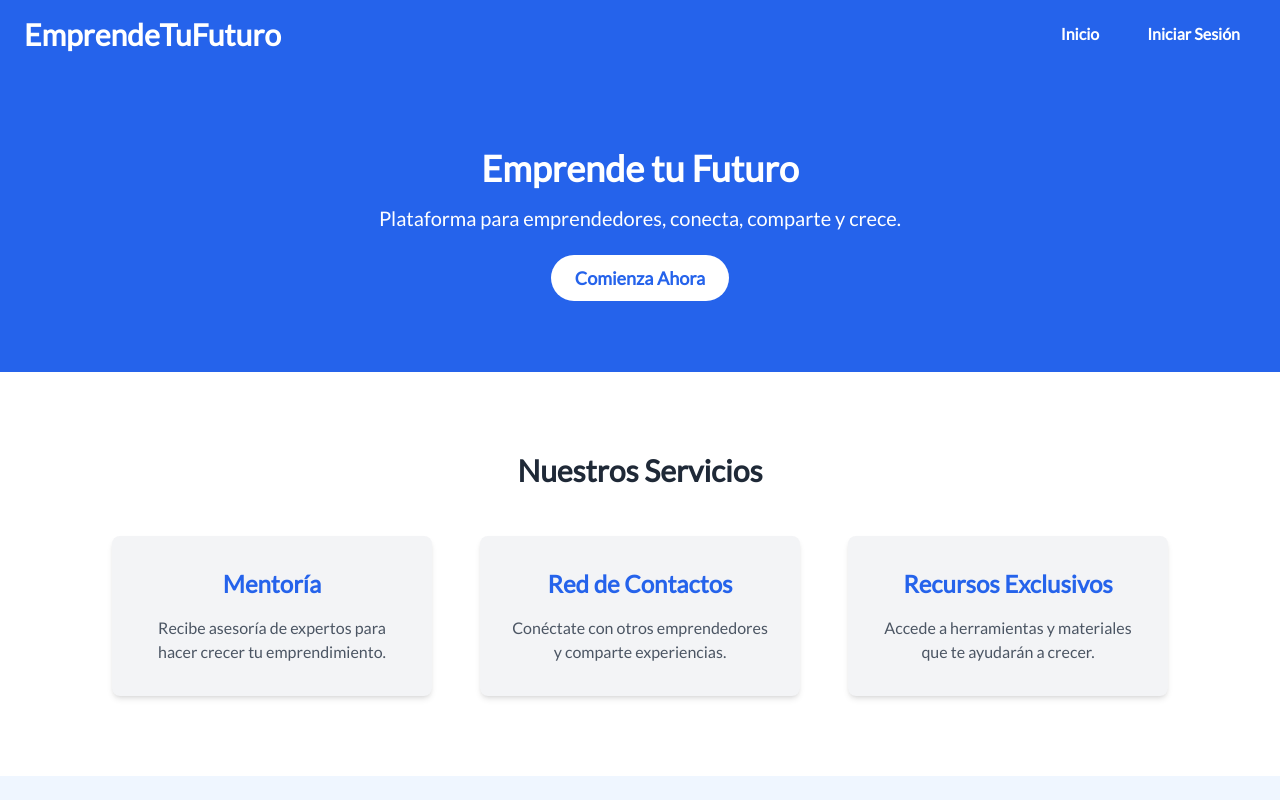
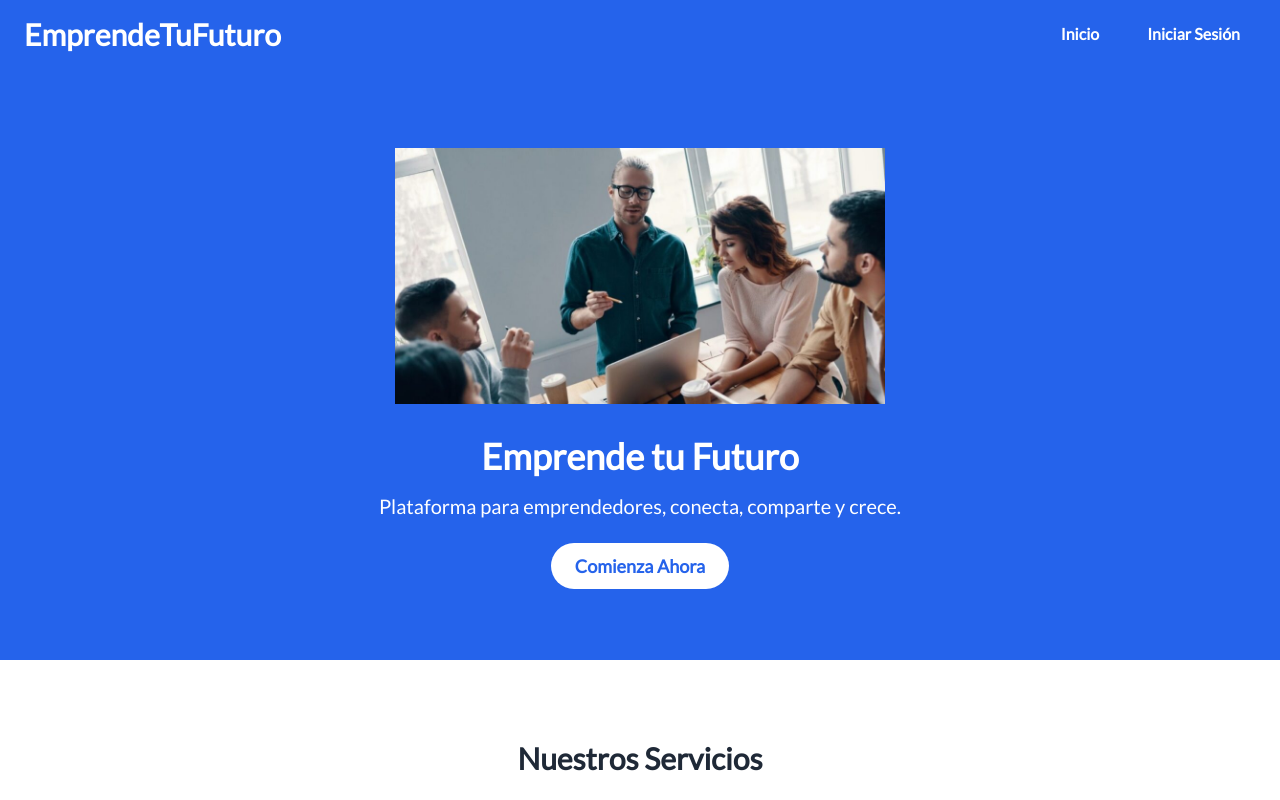
Before and after one commit to tibisay56/Talento-Tech, a React (Create React App) app: page / in a window 1280 px wide. Shown: the top 800 px of the page. Built offline with nearby package versions, Linux system fonts and the light colour scheme.

Commit message:
add image

```diff
--- a/src/Components/LandingPage.js
+++ b/src/Components/LandingPage.js
@@ -9,6 +9,11 @@ const LandingPage = () => {
 
       {/* Sección principal (hero section) */}
       <section className="bg-blue-600 text-white text-center py-20">
+      <img
+          src="/emprendedores.jpg"
+          alt="Emprendedores"
+          className="mx-auto mb-8 w-full h-64 object-contain"
+        />
         <h1 className="text-4xl font-bold mb-4">Emprende tu Futuro</h1>
         <p className="text-xl mb-8 max-w-3xl mx-auto">Plataforma para emprendedores, conecta, comparte y crece.</p>
         <a
```
